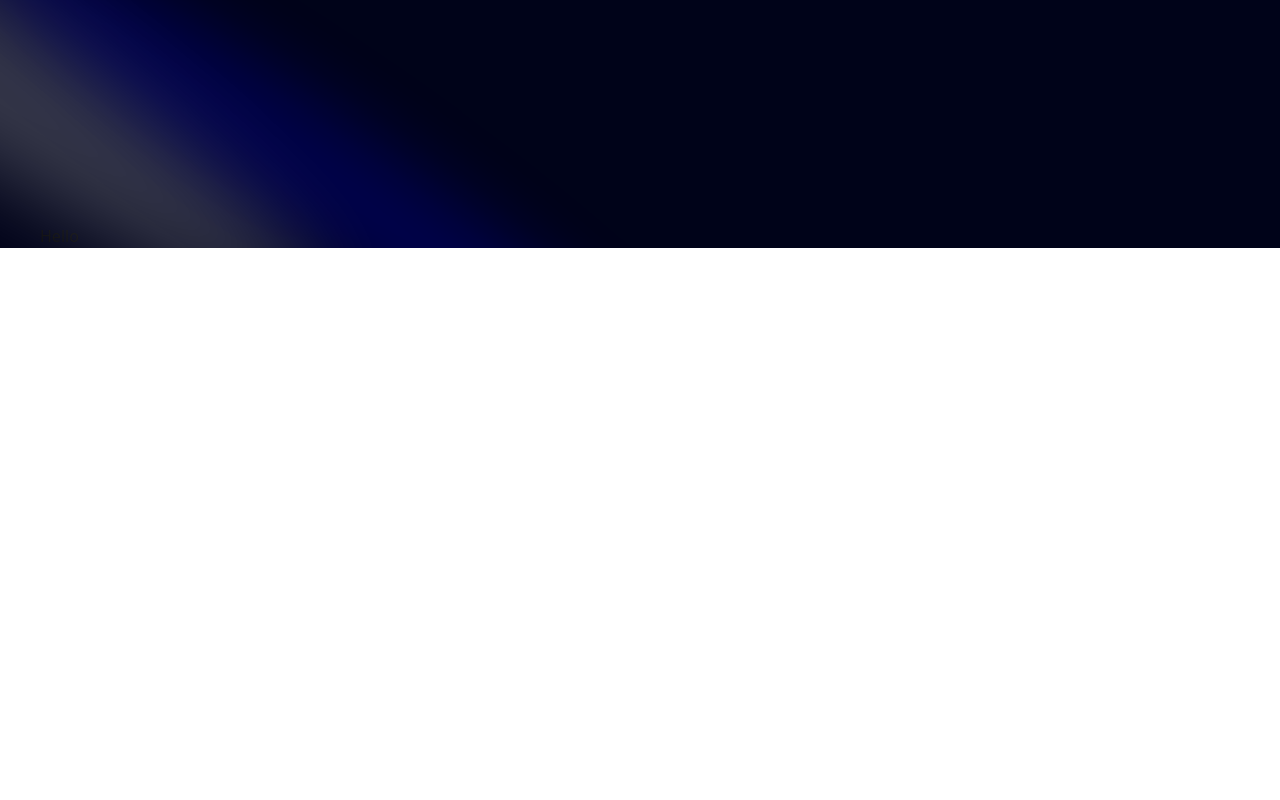
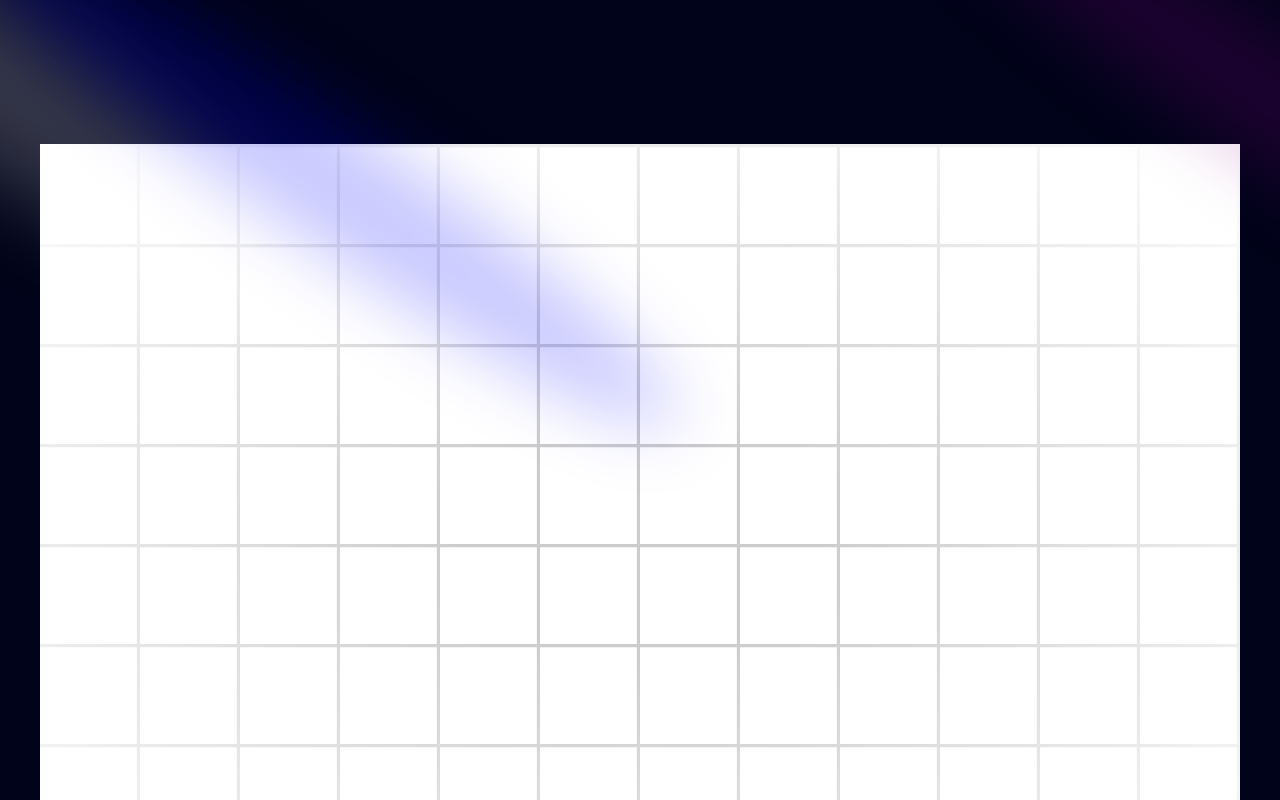
Before and after one commit to Gleb-Blumental/portfolio-app, a Next.js app: page / in a window 1280 px wide. Shown: the top 800 px of the page. Built offline with nearby package versions, Linux system fonts and the light colour scheme.

Commit message:
update hero and dependencies

```diff
--- a/components/Hero.tsx
+++ b/components/Hero.tsx
@@ -6,10 +6,15 @@
     <div className='pb-20 pt-36'>
         <div>
          <Spotlight className='-top-40 -left-10 md:-left-32 md:-top-20 h-screen' fill='white' />
-         <Spotlight className='-top-10 -left-full h-[80vh] w-[50vw]' fill='purple' />
+         <Spotlight className='top-10 left-full h-[80vh] w-[50vw]' fill='purple' />
          <Spotlight className='top-28 left-80 h-[80vh] w-[50vw]' fill='blue' />
 
         </div>
+        <div className="h-screen w-full dark:bg-black-100 bg-white  dark:bg-grid-white/[0.3] bg-grid-black/[0.2] relative flex items-center justify-center">
+      {/* Radial gradient for the container to give a faded look */}
+      <div className="absolute pointer-events-none inset-0 flex items-center justify-center dark:bg-black bg-white [mask-image:radial-gradient(ellipse_at_center,transparent_20%,black)]"/>
+
+    </div>
     </div>
   )
 }
--- a/package.json
+++ b/package.json
@@ -11,10 +11,12 @@
   "dependencies": {
     "clsx": "^2.1.1",
     "framer-motion": "^11.11.11",
+    "mini-svg-data-uri": "^1.4.4",
     "next": "15.0.2",
     "react": "^18.3.1",
     "react-dom": "^18.3.1",
-    "tailwind-merge": "^2.5.4"
+    "tailwind-merge": "^2.5.4",
+    "tailwindcss-animate": "^1.0.7"
   },
   "devDependencies": {
     "@types/node": "^20",
```
Also changed, not shown: 1 other file (tests, documents, lock files or other folders).
